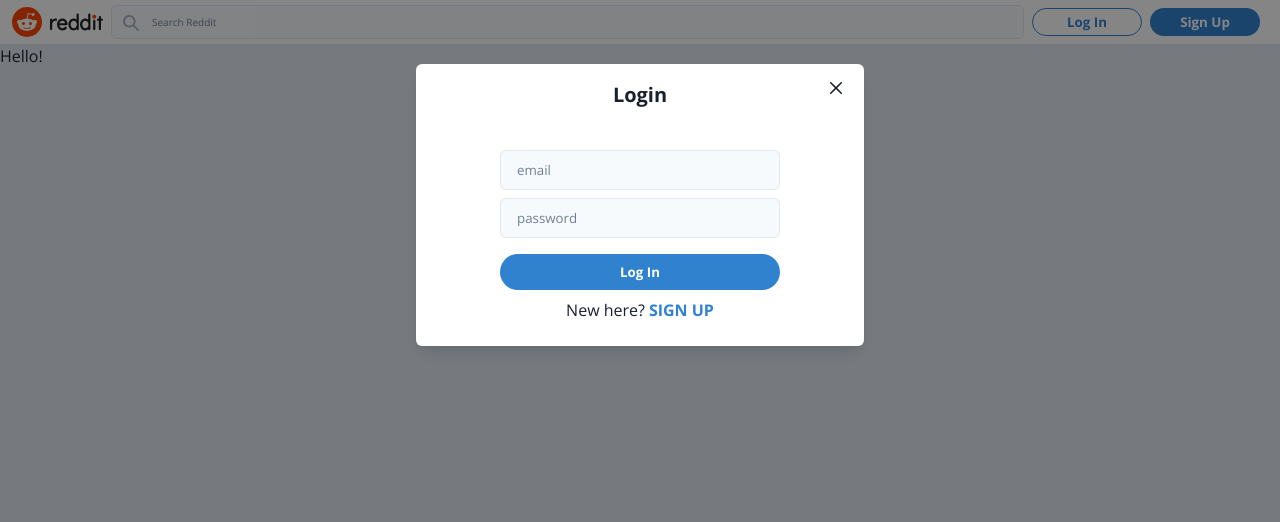
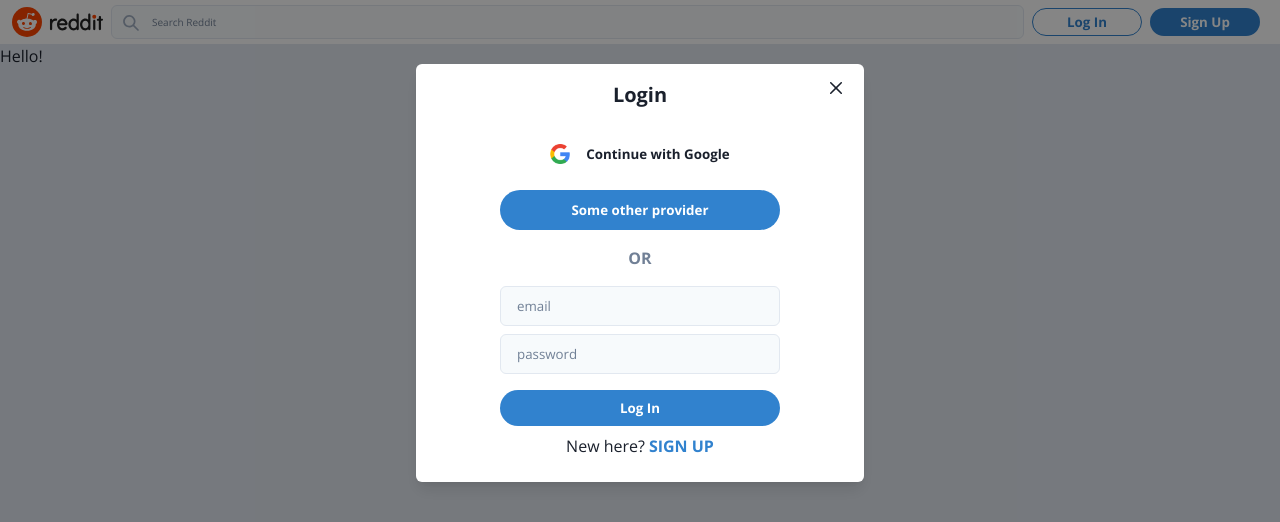
Before and after one commit to identityapproved/redditclone, a Next.js app: page / in a window 1280 px wide. Both pictures are taken after a click on the button "Log In". Shown: the top 522 px of the page. Built offline with nearby package versions, Linux system fonts and the light colour scheme.

Commit message:
Add Google login button. Finish UI Login, SignUp

```diff
--- a/src/components/Modal/Auth/AuthModal.tsx
+++ b/src/components/Modal/Auth/AuthModal.tsx
@@ -1,8 +1,9 @@
 import { authModalState } from '@/atoms/authModalAtoms';
-import { Modal, ModalOverlay, ModalContent, ModalHeader, ModalCloseButton, ModalBody, ModalFooter, Flex } from '@chakra-ui/react';
+import { Modal, ModalOverlay, ModalContent, ModalHeader, ModalCloseButton, ModalBody, ModalFooter, Flex, Text } from '@chakra-ui/react';
 import React from 'react';
 import { useRecoilState } from 'recoil';
 import AuthInputs from './AuthInputs';
+import OAuthButton from './OAuthButton';
 
 const AuthModal: React.FC = () => {
 	const [modalState, setModalState] = useRecoilState(authModalState);
@@ -37,6 +38,10 @@
 							justify="center"
 							width="70%"
 						>
+							<OAuthButton/>
+							<Text color='gray.500' fontWeight={700}>
+								OR
+							</Text>
 							<AuthInputs/>
 						</Flex>
 					</ModalBody>
--- /dev/null
+++ b/src/components/Modal/Auth/OAuthButton.tsx
@@ -0,0 +1,17 @@
+import { Button, Flex, Image } from '@chakra-ui/react';
+import React from 'react';
+
+const OAuthButton:React.FC = () => {
+
+	return (
+		<Flex direction='column' width='100%' mb={4}>
+			<Button variant='oath' mb={4}>
+				<Image src='/images/googlelogo.png' height='20px' mr={4}/>
+				Continue with Google
+			</Button>
+			<Button>Some other provider</Button>
+
+		</Flex>
+	)
+}
+export default OAuthButton;
```
